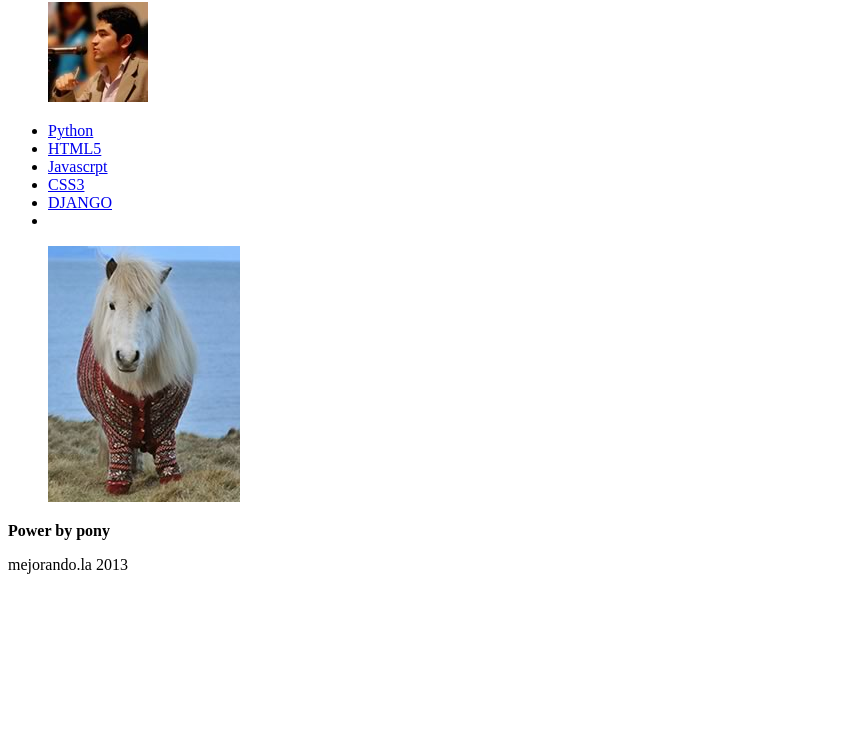
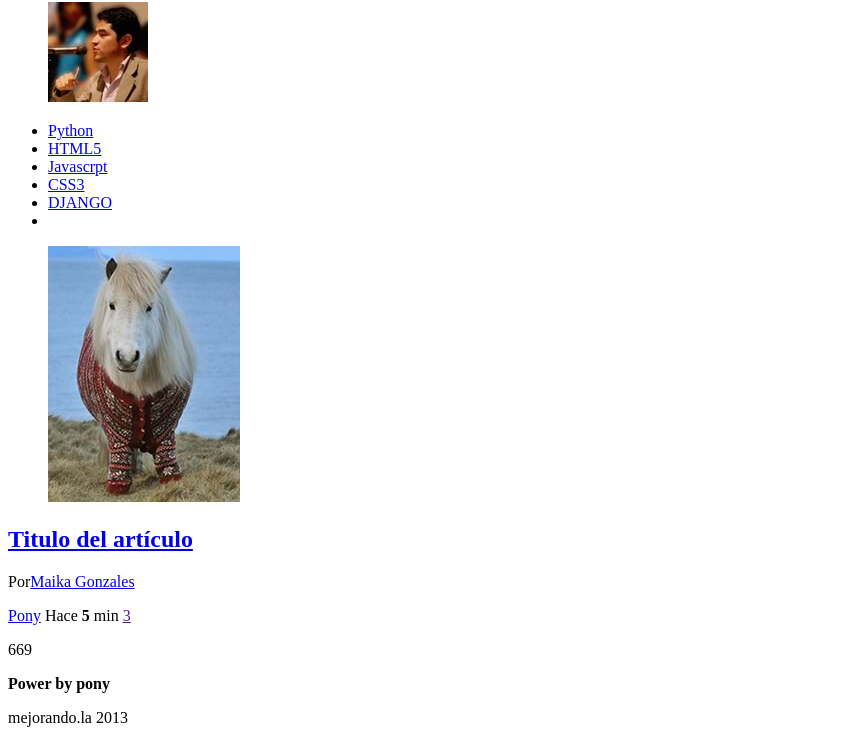
Before and after one commit to anarkigotic/Plus2014-America, a plain HTML site: page index.html in a window 1280 px wide. Shown: the part 258-1001 px from the top of the page, without its empty margins (0-865 px from the left). Before the commit the page ends 848 px from the top, so only its background shows below. Drawn offline with Linux system fonts and the light colour scheme.

Commit message:
PrimeraClase-Finalizada

```diff
--- a/index.html
+++ b/index.html
@@ -33,6 +33,21 @@
      			<figure class="imagen_item">
 				<img src ="imagen.jpg"/>
      			</figure>
+     			<h2 class="titulo_item"><a href="#"> Titulo del artículo</a></h2>
+     			<p class="autor_item">
+     					Por<a href="#">Maika Gonzales</a>
+     			</p>
+     			<p class="datos_item">
+     				<a href="#" class="tag_item">Pony</a>
+     				<span class="fecha_item">Hace<strong> 5</strong> min</span>
+     				<a href="" class="Comentarios_item">3</a>
+     				<a href="" class="Guardar_item"></a>
+     			</p>
+     			<p class="votacion">
+     				<a href="" class="up"></a>
+     				669
+     				<a href="" class="down"></a>
+     			</p>
      		</article>
 
      </section>
```
